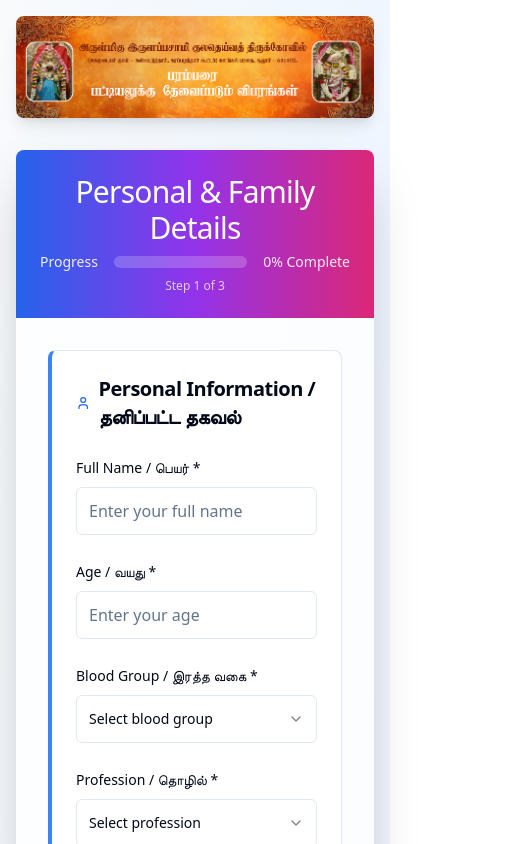
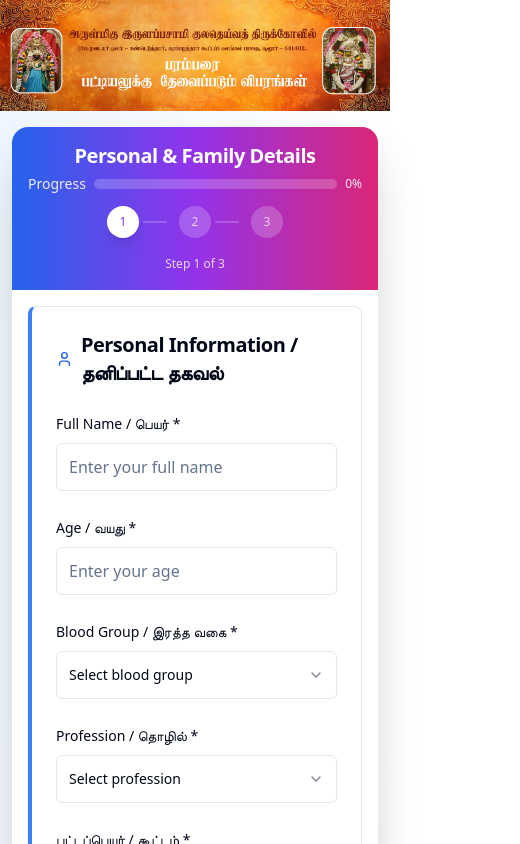
Before and after one commit to GoPocket3303/family-data-quest, a React (Vite) app: page / in a window 390 px wide. Shown: the top 844 px of the page, 520 px wide, since content can reach past the window. Built offline with nearby package versions, Linux system fonts and the light colour scheme.

Commit message:
Refactor: Mobile-first UI update
Update the UI to prioritize mobile view, ensuring a more modern and beautiful aesthetic on smaller screens without altering any code logic.

```diff
--- a/src/components/MultiStepForm.tsx
+++ b/src/components/MultiStepForm.tsx
@@ -152,27 +152,27 @@ const MultiStepForm = () => {
     });
 
     if (formData.profession === 'business') {
-      totalFields += 2; // businessDescription, businessAddress
+      totalFields += 2;
       if (formData.businessDescription) completedFields++;
       if (formData.businessAddress) completedFields++;
     } else if (formData.profession === 'salaried') {
-      totalFields += 2; // companyName, designation
+      totalFields += 2;
       if (formData.companyName) completedFields++;
       if (formData.designation) completedFields++;
     }
 
     formData.wives.forEach((wife, index) => {
       if (wife.name) {
-        totalFields += 2; // name, occupation
+        totalFields += 2;
         completedFields++;
         if (wife.occupation) completedFields++;
 
         if (wife.occupation === 'business') {
-          totalFields += 2; // businessDescription, businessAddress
+          totalFields += 2;
           if (wife.businessDescription) completedFields++;
           if (wife.businessAddress) completedFields++;
         } else if (wife.occupation === 'salaried') {
-          totalFields += 2; // companyName, designation
+          totalFields += 2;
           if (wife.companyName) completedFields++;
           if (wife.designation) completedFields++;
         }
@@ -181,7 +181,7 @@ const MultiStepForm = () => {
 
     if (formData.hasChildren) {
       formData.children.forEach((child, index) => {
-        totalFields += 4; // name, age, gender, bloodGroup
+        totalFields += 4;
         if (child.name) completedFields++;
         if (child.age) completedFields++;
         if (child.gender) completedFields++;
@@ -204,13 +204,13 @@ const MultiStepForm = () => {
 
     if (formData.hasAdditionalGeneration) {
       formData.additionalGeneration.forEach((gen, index) => {
-        totalFields += 2; // name (great grandfather), relation (great grandmother)
+        totalFields += 2;
         if (gen.name) completedFields++;
         if (gen.relation) completedFields++;
       });
     }
 
-    totalFields += 1; // profile photo (required)
+    totalFields += 1;
     if (formData.profilePhoto) completedFields++;
 
     return (completedFields / totalFields) * 100;
@@ -250,12 +250,10 @@ const MultiStepForm = () => {
       }
     };
 
-    // Header with background color
-    doc.setFillColor(59, 130, 246); // Blue background
+    doc.setFillColor(59, 130, 246);
     doc.rect(0, 0, pageWidth, 40, 'F');
 
-    // Title
-    doc.setTextColor(255, 255, 255); // White text
+    doc.setTextColor(255, 255, 255);
     doc.setFontSize(20);
     doc.setFont('helvetica', 'bold');
     const title = 'User Registration Form / பயனர் பதிவு படிவம்';
@@ -263,22 +261,20 @@ const MultiStepForm = () => {
     doc.text(title, (pageWidth - titleWidth) / 2, 25);
 
     yPosition = 50;
-    doc.setTextColor(0, 0, 0); // Reset to black text
+    doc.setTextColor(0, 0, 0);
 
-    // Helper function to add section header
     const addSectionHeader = (title: string, titleTamil: string) => {
       addNewPageIfNeeded(30);
-      doc.setFillColor(248, 250, 252); // Light gray background
+      doc.setFillColor(248, 250, 252);
       doc.rect(margin, yPosition - 5, contentWidth, 20, 'F');
       doc.setFontSize(14);
       doc.setFont('helvetica', 'bold');
-      doc.setTextColor(30, 58, 138); // Dark blue text
+      doc.setTextColor(30, 58, 138);
       doc.text(`${title} / ${titleTamil}`, margin + 5, yPosition + 8);
       doc.setTextColor(0, 0, 0);
       yPosition += 25;
     };
 
-    // Helper function to add field
     const addField = (label: string, labelTamil: string, value: string) => {
       addNewPageIfNeeded(15);
       doc.setFontSize(10);
@@ -286,7 +282,6 @@ const MultiStepForm = () => {
       doc.text(`${label} / ${labelTamil}:`, margin, yPosition);
       doc.setFont('helvetica', 'normal');
 
-      // Handle long values
       const maxWidth = contentWidth - 80;
       const splitValue = doc.splitTextToSize(value || 'Not provided', maxWidth);
       doc.text(splitValue, margin + 80, yPosition);
@@ -294,7 +289,6 @@ const MultiStepForm = () => {
       yPosition += Math.max(10, splitValue.length * 5);
     };
 
-    // Personal Information Section
     addSectionHeader('Personal Information', 'தனிப்பட்ட தகவல்');
     addField('Name', 'பெயர்', formData.name);
     addField('Age', 'வயது', formData.age);
@@ -311,14 +305,12 @@ const MultiStepForm = () => {
 
     addField('Community', 'பட்டப்பெயர் / கூட்டம்', formData.cast);
 
-    // Family Information Section
     addSectionHeader('Family Information', 'குடும்ப தகவல்');
     addField('Father\'s Name', 'தந்தையின் பெயர்', formData.fatherName);
     addField('Father\'s WhatsApp', 'தந்தையின் வாட்ஸ்அப்', formData.fatherWhatsapp);
     addField('Mother\'s Name', 'தாயின் பெயர்', formData.motherName);
     addField('Mother\'s WhatsApp', 'தாயின் வாட்ஸ்அப்', formData.motherWhatsapp);
 
-    // Additional mothers
     formData.mothers.forEach((mother, index) => {
       if (mother.name) {
         addField(`Additional Mother ${index + 1}`, `கூடுதல் தாய் ${index + 1}`, mother.name);
@@ -329,7 +321,6 @@ const MultiStepForm = () => {
     addField('Grandfather\'s Name', 'தாத்தாவின் பெயர்', formData.grandFatherName);
     addField('Grandmother\'s Name', 'பாட்டியின் பெயர்', formData.grandMotherName);
 
-    // Wife Information
     if (formData.wives.some(wife => wife.name)) {
       addSectionHeader('Wife Information', 'மனைவி தகவல்');
       formData.wives.forEach((wife, index) => {
@@ -346,12 +337,11 @@ const MultiStepForm = () => {
             addField(`Wife ${index + 1} Company Name`, `மனைவி ${index + 1} நிறுவன பெயர்`, wife.companyName);
             addField(`Wife ${index + 1} Designation`, `மனைவி ${index + 1} பதவி`, wife.designation);
           }
-          yPosition += 10; // Extra space between wives
+          yPosition += 10;
         }
       });
     }
 
-    // Children Information
     if (formData.hasChildren && formData.children.length > 0) {
       addSectionHeader('Children Information', 'குழந்தைகளின் தகவல்');
       formData.children.forEach((child, index) => {
@@ -369,12 +359,11 @@ const MultiStepForm = () => {
           }
 
           addField(`Child ${index + 1} WhatsApp`, `குழந்தை ${index + 1} வாட்ஸ்அப்`, child.whatsappNo);
-          yPosition += 10; // Extra space between children
+          yPosition += 10;
         }
       });
     }
 
-    // Generation Information
     if (formData.greatGrandFatherName || formData.greatGrandMotherName || formData.hasAdditionalGeneration) {
       addSectionHeader('Generation Information', 'தலைமுறை தகவல்');
       addField('Great Grandfather\'s Name', 'மூத்த தாத்தாவின் பெயர்', formData.greatGrandFatherName);
@@ -388,7 +377,6 @@ const MultiStepForm = () => {
       }
     }
 
-    // Contact Information Section
     addSectionHeader('Contact Information', 'தொடர்பு தகவல்');
     addField('Address', 'முகவரி', formData.address);
     addField('Mobile Number', 'மொபைல் எண்', formData.mobileNo);
@@ -398,7 +386,6 @@ const MultiStepForm = () => {
     addField('WhatsApp Number', 'வாட்ஸ்அப் எண்', formData.whatsappNo);
     addField('Email ID', 'மின்னஞ்சல் முகவரி', formData.mailId);
 
-    // Footer
     addNewPageIfNeeded(40);
     yPosition = pageHeight - 30;
     doc.setFillColor(59, 130, 246);
@@ -416,13 +403,11 @@ const MultiStepForm = () => {
     setIsSubmitting(true);
 
     try {
-      // Generate PDF
       const pdfDoc = await generatePDF(formData);
       const pdfBlob = pdfDoc.output('blob');
 
       const formDataToSubmit = new FormData();
 
-      // Add PDF to form data
       formDataToSubmit.append('registrationPdf', pdfBlob, 'registration_form.pdf');
 
       formDataToSubmit.append('name', formData.name);
@@ -441,19 +426,15 @@ const MultiStepForm = () => {
       formDataToSubmit.append('hasChildren', formData.hasChildren.toString());
       formDataToSubmit.append('childrenCount', formData.childrenCount.toString());
 
-      // Add wife count
       const wifeCount = formData.wives.filter(wife => wife.name.trim() !== '').length;
       formDataToSubmit.append('wifeCount', wifeCount.toString());
 
-      // Add mother count
-      const motherCount = 1 + formData.mothers.length; // Base mother + additional mothers
+      const motherCount = 1 + formData.mothers.length;
       formDataToSubmit.append('motherCount', motherCount.toString());
 
-      // Add grandmother count
       const grandMotherCount = (formData.grandMotherName ? 1 : 0) + formData.grandMothers.length;
       formDataToSubmit.append('grandMotherCount', grandMotherCount.toString());
 
-      // Add generation count
       const generationCount = formData.hasAdditionalGeneration ? formData.additionalGeneration.length : 0;
       formDataToSubmit.append('generationCount', generationCount.toString());
 
@@ -615,22 +596,24 @@ const MultiStepForm = () => {
 
   if (isSubmitted) {
     return (
-      <div className="min-h-screen bg-gradient-to-br from-slate-50 via-blue-50 to-purple-50 p-4 flex items-center justify-center">
-        <Card className="max-w-2xl w-full shadow-2xl border-0 bg-white/80 backdrop-blur-sm">
-          <CardContent className="p-12 text-center">
-            <div className="animate-scale-in">
-              <CheckCircle className="w-20 h-20 text-green-500 mx-auto mb-6 animate-pulse" />
-              <h2 className="text-4xl font-bold text-gray-800 mb-4">
+      <div className="min-h-screen bg-gradient-to-br from-blue-50 via-white to-purple-50 px-4 py-6 flex items-center justify-center">
+        <Card className="w-full max-w-md mx-auto shadow-xl border-0 bg-white/95 backdrop-blur-sm rounded-2xl">
+          <CardContent className="p-8 text-center">
+            <div className="animate-bounce mb-6">
+              <div className="w-20 h-20 bg-green-100 rounded-full flex items-center justify-center mx-auto mb-4">
+                <CheckCircle className="w-12 h-12 text-green-600" />
+              </div>
+            </div>
+            <h2 className="text-2xl font-bold text-gray-900 mb-3">
               Registration Successful!
             </h2>
-              <p className="text-xl text-gray-600 mb-8">
+            <p className="text-gray-600 mb-6 leading-relaxed">
               Thank you for submitting your registration form. We have received your information successfully.
             </p>
-              <div className="bg-green-50 border border-green-200 rounded-lg p-6">
-                <p className="text-green-800 font-medium">
+            <div className="bg-green-50 border border-green-200 rounded-xl p-4">
+              <p className="text-green-800 font-medium text-sm">
                 Your registration has been processed and you will be contacted shortly.
               </p>
-              </div>
             </div>
           </CardContent>
         </Card>
@@ -641,42 +624,67 @@ const MultiStepForm = () => {
   return (
     <>
       <LoadingOverlay isVisible={isSubmitting} message="Submitting your registration..." />
-      <div className="min-h-screen bg-gradient-to-br from-slate-50 via-blue-50 to-purple-50 p-4">
-        <div className="max-w-5xl mx-auto">
-          {/* Banner Image */}
-          <div className="mb-8">
+      <div className="min-h-screen bg-gradient-to-br from-blue-50 via-white to-purple-50">
+        <div className="w-full">
+          <div className="w-full mb-4">
             <img
-              src="/lovable-uploads/Yuvaraj Sir-01.png"
+              src="./lovable-uploads/Yuvaraj Sir-01.png"
               alt="Banner"
-              className="w-full h-auto rounded-lg shadow-lg"
+              className="w-full h-auto object-cover rounded-none sm:rounded-lg"
             />
           </div>
 
-          <Card className="shadow-2xl border-0 bg-white/80 backdrop-blur-sm">
-            <CardHeader className="bg-gradient-to-r from-blue-600 via-purple-600 to-pink-600 text-white rounded-t-lg">
-              <CardTitle className="text-center text-3xl font-light">
+          <div className="px-3 sm:px-4 pb-6">
+            <Card className="w-full shadow-2xl border-0 bg-white/95 backdrop-blur-sm rounded-2xl overflow-hidden">
+              <CardHeader className="bg-gradient-to-r from-blue-600 via-purple-600 to-pink-600 text-white p-4 sm:p-6">
+                <CardTitle className="text-center text-xl sm:text-2xl font-semibold leading-tight">
                   {stepTitles[currentStep - 1]}
                 </CardTitle>
-              <div className="flex justify-center items-center gap-4 mt-6">
-                <span className="text-sm opacity-90">Progress</span>
-                <Progress value={progress} className="flex-1 max-w-md bg-white/20 h-3" />
-                <span className="text-sm opacity-90">{Math.round(progress)}% Complete</span>
+
+                <div className="mt-4 space-y-3">
+                  <div className="flex items-center gap-2 text-sm">
+                    <span className="text-white/90">Progress</span>
+                    <Progress value={progress} className="flex-1 bg-white/20 h-2.5 rounded-full" />
+                    <span className="text-white/90 text-xs">{Math.round(progress)}%</span>
                   </div>
-              <div className="flex justify-center items-center gap-4 mt-2">
-                <span className="text-xs opacity-75">Step {currentStep} of {totalSteps}</span>
+
+                  <div className="flex justify-center">
+                    <div className="flex items-center gap-2">
+                      {[1, 2, 3].map((step) => (
+                        <div key={step} className="flex items-center">
+                          <div className={`w-8 h-8 rounded-full flex items-center justify-center text-xs font-medium transition-all ${
+                            step === currentStep
+                              ? 'bg-white text-purple-600 shadow-lg'
+                              : step < currentStep
+                                ? 'bg-green-500 text-white'
+                                : 'bg-white/20 text-white/70'
+                          }`}>
+                            {step < currentStep ? '✓' : step}
+                          </div>
+                          {step < 3 && <div className={`w-6 h-0.5 mx-1 ${step < currentStep ? 'bg-green-500' : 'bg-white/20'}`} />}
+                        </div>
+                      ))}
+                    </div>
+                  </div>
+
+                  <div className="text-center">
+                    <span className="text-xs text-white/80">Step {currentStep} of {totalSteps}</span>
+                  </div>
                 </div>
               </CardHeader>
 
-            <CardContent className="p-8 lg:p-12">
+              <CardContent className="p-4 sm:p-6">
+                <div className="min-h-[60vh]">
                   {renderStep()}
+                </div>
 
-              <div className="flex justify-between items-center mt-12 pt-8 border-t">
+                <div className="flex flex-col sm:flex-row gap-3 sm:gap-4 mt-8 pt-6 border-t border-gray-100">
                   <Button
                     onClick={prevStep}
                     disabled={currentStep === 1}
                     variant="outline"
                     size="lg"
-                  className="flex items-center gap-2 px-8"
+                    className="w-full sm:w-auto flex items-center justify-center gap-2 h-12 text-base font-medium rounded-xl border-2 hover:bg-gray-50 disabled:opacity-50"
                   >
                     <ChevronLeft className="w-5 h-5" />
                     Previous
@@ -686,7 +694,7 @@ const MultiStepForm = () => {
                     <Button
                       onClick={nextStep}
                       size="lg"
-                    className="flex items-center gap-2 bg-gradient-to-r from-blue-600 to-purple-600 hover:from-blue-700 hover:to-purple-700 px-8"
+                      className="w-full sm:w-auto flex items-center justify-center gap-2 h-12 text-base font-medium rounded-xl bg-gradient-to-r from-blue-600 to-purple-600 hover:from-blue-700 hover:to-purple-700 shadow-lg"
                     >
                       Next Step
                       <ChevronRight className="w-5 h-5" />
@@ -696,7 +704,7 @@ const MultiStepForm = () => {
                       onClick={handleSubmit}
                       disabled={isSubmitting}
                       size="lg"
-                    className="flex items-center gap-2 bg-gradient-to-r from-green-600 to-blue-600 hover:from-green-700 hover:to-blue-700 px-8 min-w-[150px]"
+                      className="w-full sm:w-auto flex items-center justify-center gap-2 h-12 text-base font-medium rounded-xl bg-gradient-to-r from-green-600 to-blue-600 hover:from-green-700 hover:to-blue-700 shadow-lg min-w-[160px]"
                     >
                       {isSubmitting ? (
                         <>
@@ -716,6 +724,7 @@ const MultiStepForm = () => {
             </Card>
           </div>
         </div>
+      </div>
     </>
   );
 };
```
Lines whose indentation alone changed are shown as unchanged.
